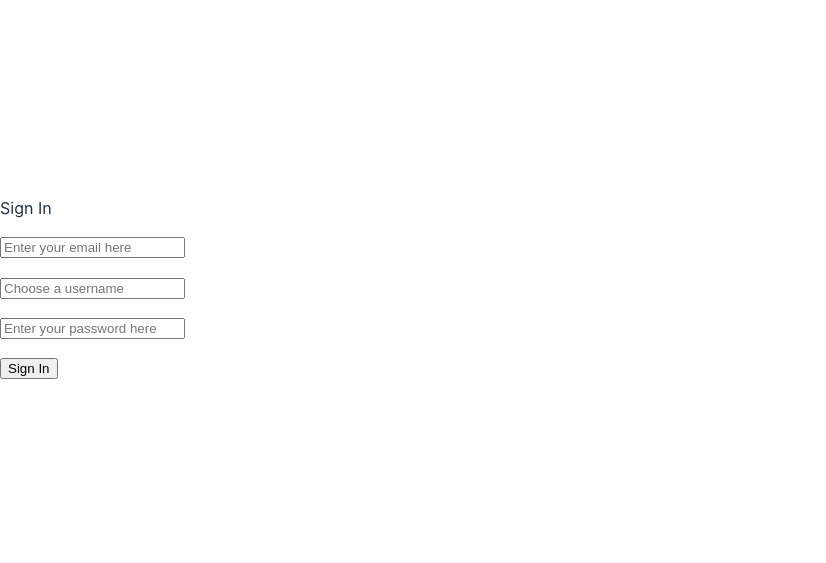
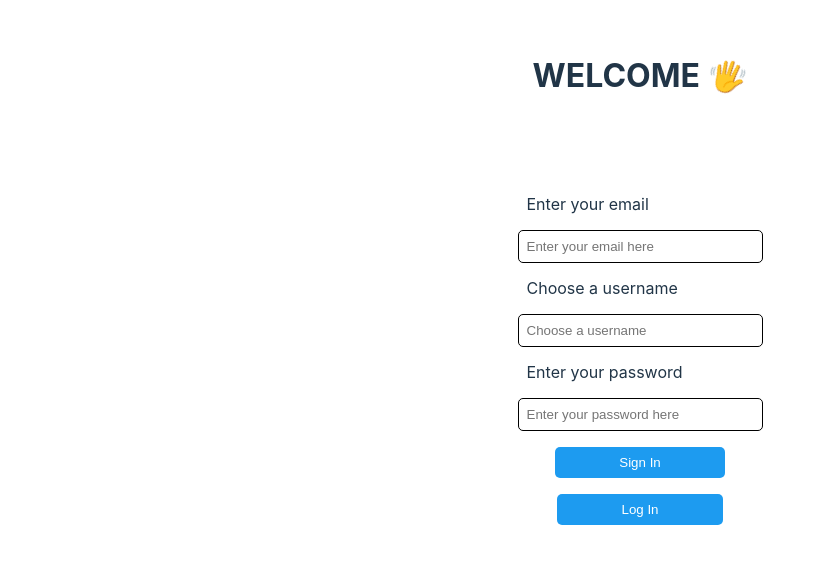
Before and after one commit to shaynlink/y-frontend-website, a React (Vite) app: page /SignIn in a window 1280 px wide. Shown: the part 111-674 px from the top of the page, without its empty margins (0-826 px from the left). Built offline with nearby package versions, Linux system fonts and the light colour scheme; a web font is replaced by a local one.

Commit message:
signin page style

```diff
--- a/src/pages/Login/Login.tsx
+++ b/src/pages/Login/Login.tsx
@@ -11,6 +11,7 @@ export default function Login() {
   const [password, setPassword] = useState('')
   const [errorMessage, setErrorMessage] = useState('')
   const [isLoading, setIsLoading] = useState(false)
+
 
   const onButtonClick = (evt: React.FormEvent<HTMLFormElement>) => {
     evt.preventDefault();
@@ -82,6 +83,11 @@ export default function Login() {
               Log In
             </button>
           )}
+          {!isLoading && (
+            <button className={styles.btn} onClick={() => navigate('/SignIn')}>
+              Sign In
+            </button>
+          )}
 
           {isLoading && (
             <div className={styles.loading}>
--- a/src/pages/SignIn.tsx
+++ b/src/pages/Signin/SignIn.tsx
@@ -1,7 +1,8 @@
 import { useState, useContext } from 'react';
 import { useNavigate } from 'react-router-dom';
-import { UserContext } from '../contexts/UsersContext';
-import { SignInFn, checkUserExists } from '../services/AuthService';
+import { UserContext } from '../../contexts/UsersContext';
+import { SignInFn, checkUserExists } from '../../services/AuthService';
+import styles from '../Login/Login.module.scss';
 
 interface SignInProps {
   email: string;
@@ -84,48 +85,57 @@ const SignIn = () => {
   };
 
   return (
-    <div className="mainContainer">
-      <div className="titleContainer">
-        <div>Sign In</div>
-      </div>
-      <br />
-      <div className="inputContainer">
-        <input
-          value={values.email}
-          name="email"
-          placeholder="Enter your email here"
-          onChange={handleInputChange}
-          className="inputBox"
-        />
-        <label className="errorLabel">{values.emailError}</label>
-      </div>
-      <br />
-      <div className="inputContainer">
-        <input
-          value={values.username}
-          name="username"
-          placeholder="Choose a username"
-          onChange={handleInputChange}
-          className="inputBox"
-        />
-        <label className="errorLabel">{values.usernameError}</label>
-      </div>
-      <br />
-      <div className="inputContainer">
-        <input
-          value={values.password}
-          name="password"
-          placeholder="Enter your password here"
-          onChange={handleInputChange}
-          className="inputBox"
-        />
-        <label className="errorLabel">{values.passwordError}</label>
-      </div>
-      <br />
-      <div className="inputContainer">
-        <button disabled={values.isLoading} className="inputButton" onClick={onButtonClick}>
-          {values.isLoading ? 'Loading...' : 'Sign In'}
-        </button>
+    <div className={styles.container}>
+      <div className={styles.hero}>
+        <h1 className={styles.title}>   Welcome <span className={styles.waveLoop}>👋   </span></h1>
+          <form className={styles.form}>
+          <h3 className={styles.error}>{}</h3>
+          <label htmlFor="email" className={styles.label}>Enter your email</label>
+          <input
+            type="email"
+            name="email"
+            value={values.email}
+            placeholder="Enter your email here"
+            onChange={() => handleInputChange}
+            className={styles.input}
+          />
+          <label htmlFor="username" className={styles.label}>Choose a username</label>
+          <input
+            type="text"
+            name="username"
+            value={values.username}
+            placeholder="Choose a username"
+            onChange={() => handleInputChange}
+            className={styles.input}
+          />
+          <label htmlFor="password" className={styles.label}>Enter your password</label>
+          <input
+            type="password"
+            name="password"
+            value={values.password}
+            placeholder="Enter your password here"
+            onChange={() => handleInputChange}
+            className={styles.input}
+          />
+
+          {!values.isLoading && (
+            <button className={styles.btn} disabled={values.isLoading} onClick={onButtonClick}>
+              Sign In
+            </button>
+          )}
+
+          {!values.isLoading && (
+            <button className={styles.btn} onClick={() => navigate('/Login')}>
+              Log In
+            </button>
+          )}
+
+          {values.isLoading && (
+            <div className={styles.loading}>
+              <span className={styles.spinner} />
+            </div>
+          )}
+          </form>
       </div>
     </div>
   );
--- a/src/router.tsx
+++ b/src/router.tsx
@@ -5,7 +5,7 @@ import Feed from "./pages/Feed/Feed";
 import PostPage from './pages/PostPage';
 import Profil from "./pages/Profil";
 import Settings from "./pages/Settings";
-import SignIn from "./pages/SignIn";
+import SignIn from "./pages/Signin/SignIn";
 
 const router = createBrowserRouter([
     {
```
Also changed, not shown: 1 other file (tests, documents, lock files or other folders).
